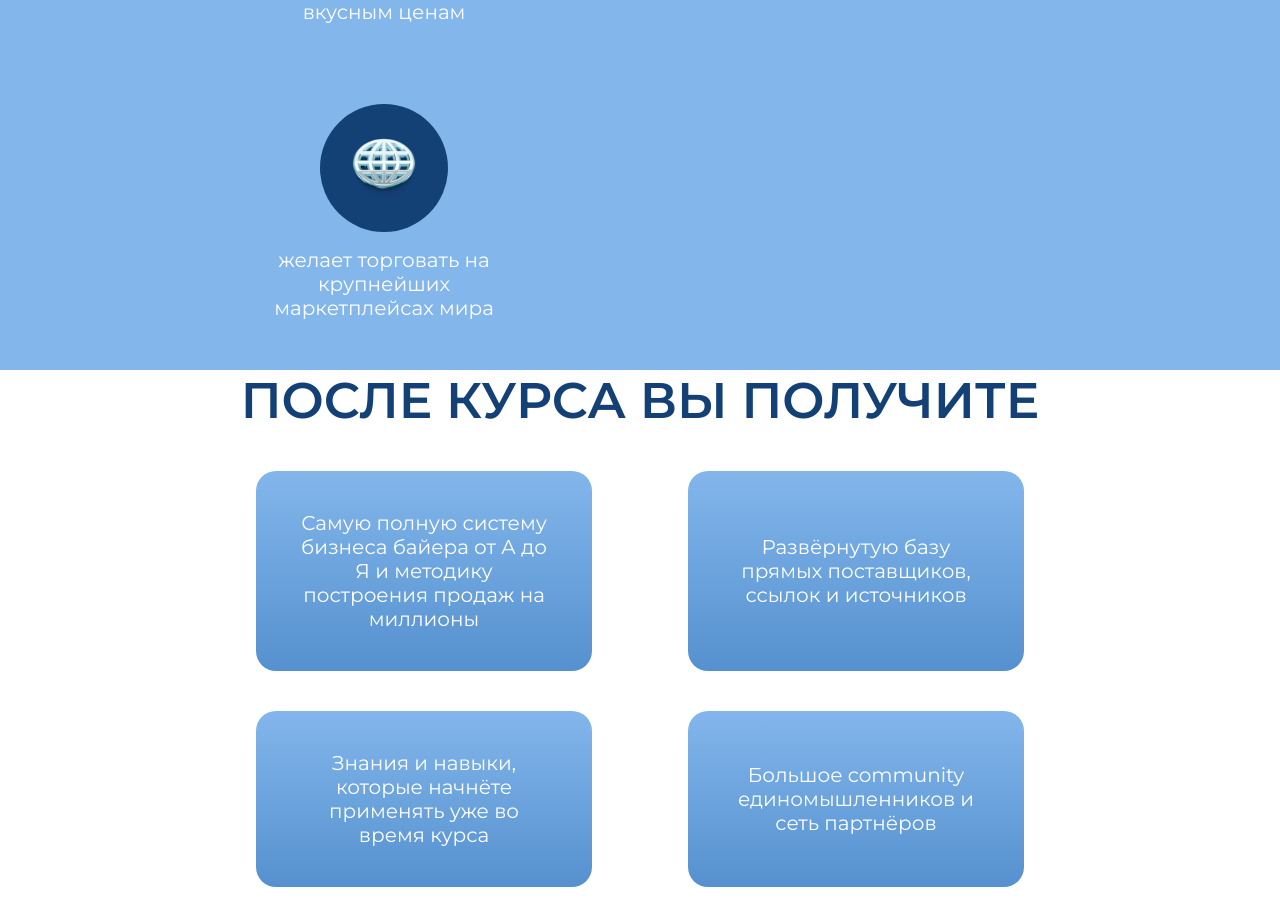
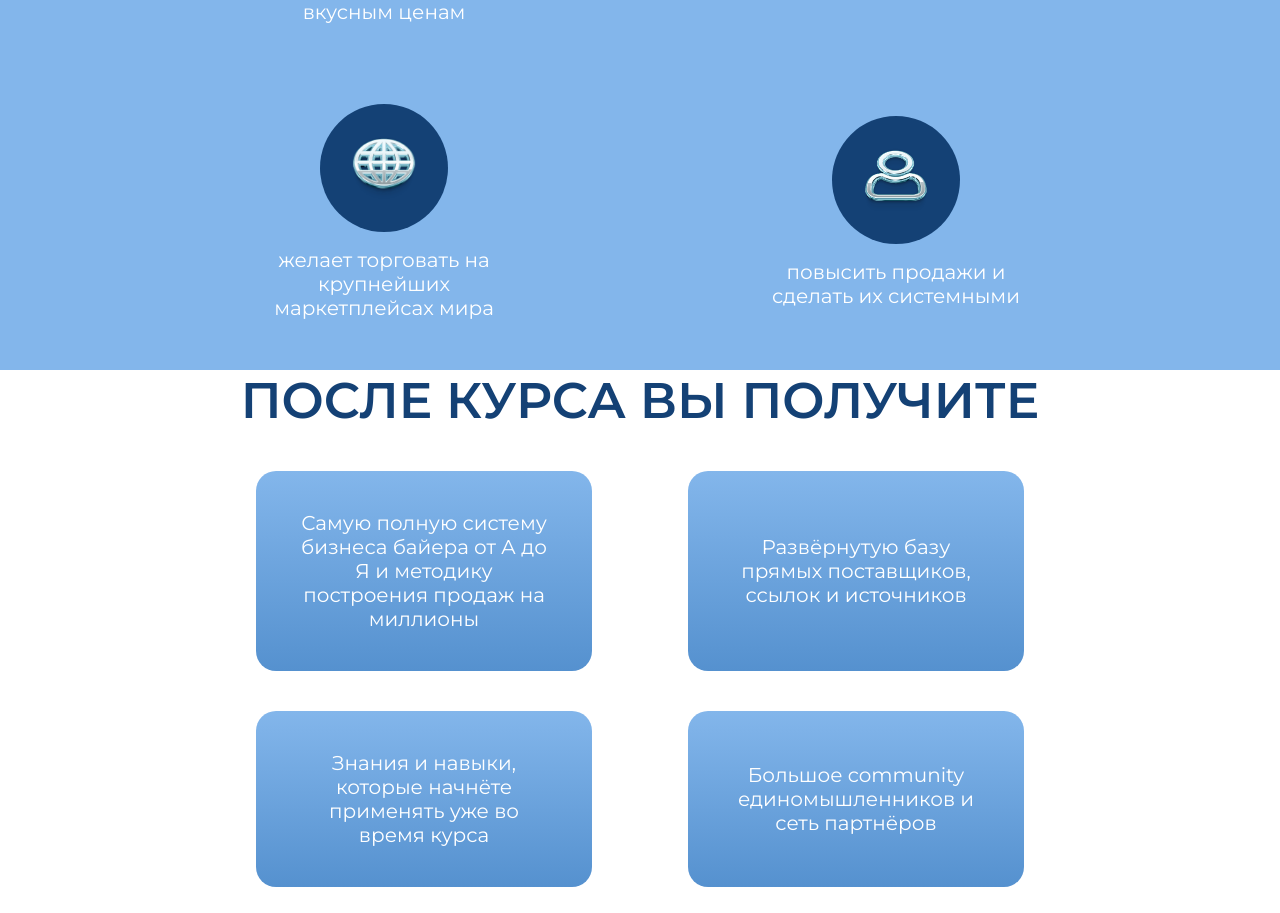
Before and after one commit to equaak/zara, a React (Create React App) app: page / in a window 1280 px wide. Shown: the part 5668-6581 px from the top of the page. Built offline with nearby package versions, Linux system fonts and the light colour scheme; no server answers.

Commit message:
map and who blocks fixed

```diff
--- a/src/Main.js
+++ b/src/Main.js
@@ -25,6 +25,7 @@ import Plane from './plane.png'
 import Shop from './shop.png'
 import Smile from './smile.png'
 import World from './world.png'
+import Person from './person.png'
 const Main = () => {
 
   const [playing, setPlaying] = useState(true)
@@ -372,6 +373,14 @@ const Main = () => {
                     желает торговать на крупнейших маркетплейсах мира
                   </div>
                 </div>
+                <div className='who-part'>
+                  <div className='who-header'>
+                    <img src={Person} alt=''/>
+                  </div>
+                  <div className='who-info'>
+                    повысить продажи и сделать их системными
+                  </div>
+                </div>
               </div>
             </div>
           </div>
```
Also changed, not shown: src/map.png, src/person.png (added).
